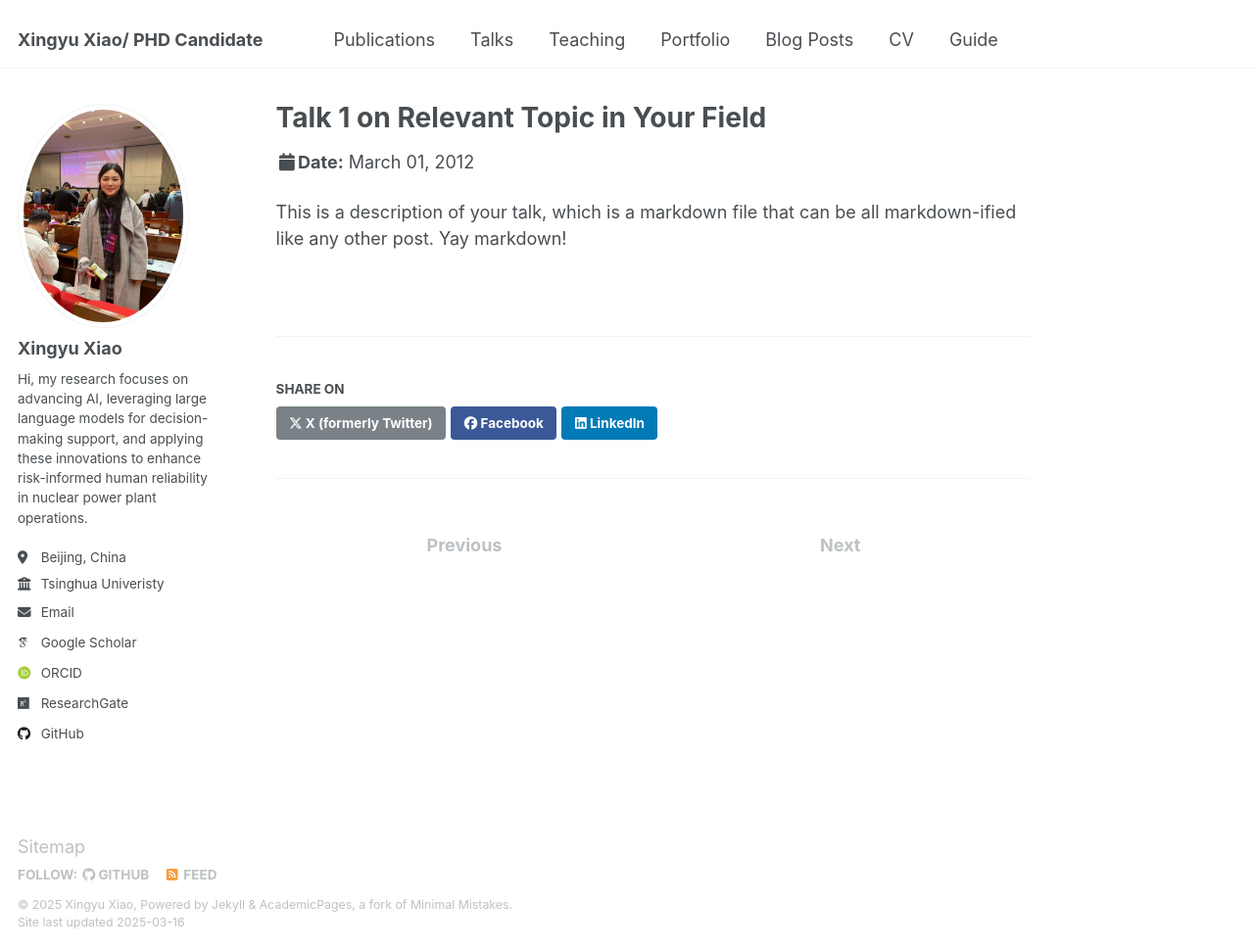
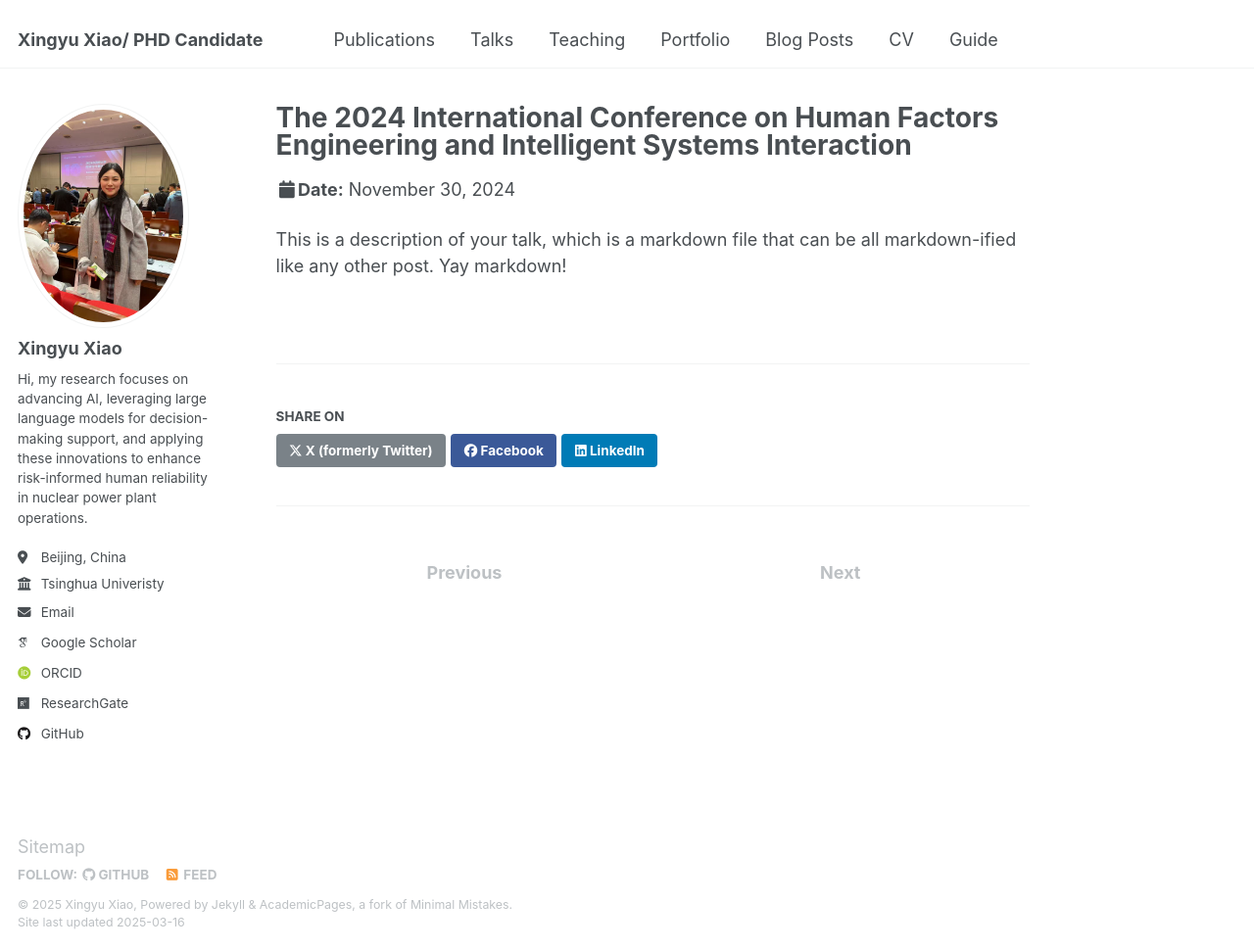
Before and after one commit to Crystalxy123/Crystalxy123.github.io, a Jekyll site: the page built from _talks/2012-03-01-talk-1.md, in a window 1280 px wide and 970 px high. Shown: the whole window at 98% size. Built offline with Jekyll 4.4.1, drawn with Linux system fonts in a browser that asks for light colours; some web fonts are replaced.

```diff
--- a/_config.yml
+++ b/_config.yml
@@ -210,9 +210,9 @@ kramdown:
 
 # These settings control the types of collections used by the template
 collections:
-  teaching:
-    output: true
-    permalink: /:collection/:path/
+  # teaching:
+  #   output: true
+  #   permalink: /:collection/:path/
   publications:
     output: true
     permalink: /:collection/:path/
--- a/_talks/2012-03-01-talk-1.md
+++ b/_talks/2012-03-01-talk-1.md
@@ -1,11 +1,11 @@
 ---
-title: "Talk 1 on Relevant Topic in Your Field"
+title: "The 2024 International Conference on Human Factors Engineering and Intelligent Systems Interaction"
 collection: talks
 type: "Talk"
-permalink: /talks/2012-03-01-talk-1
-venue: "UC San Francisco, Department of Testing"
-date: 2012-03-01
-location: "San Francisco, CA, USA"
+permalink: https://www.sohu.com/a/852343177_121489117
+venue: "ShenZhen, China"
+date: 2024-11-30
+location: "ShenZhen, China"
 ---
 
 This is a description of your talk, which is a markdown file that can be all markdown-ified like any other post. Yay markdown!
```
